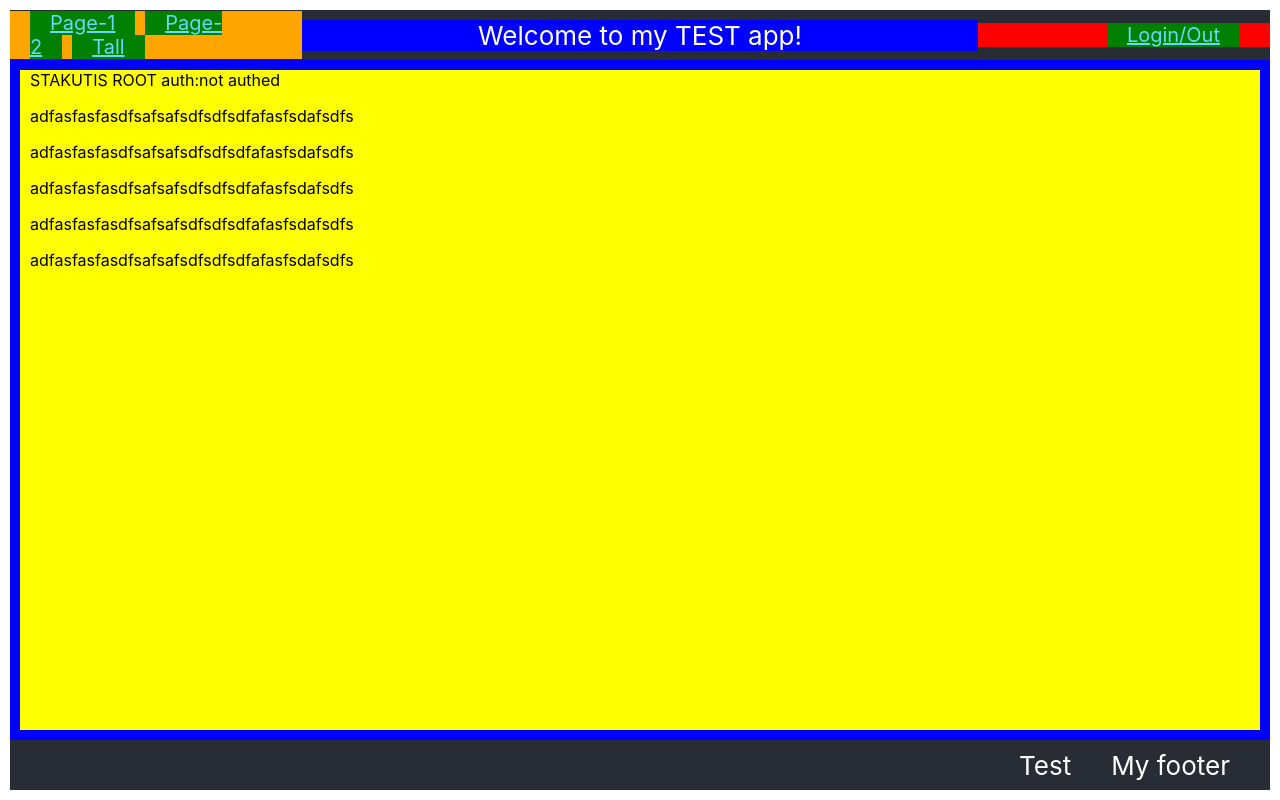
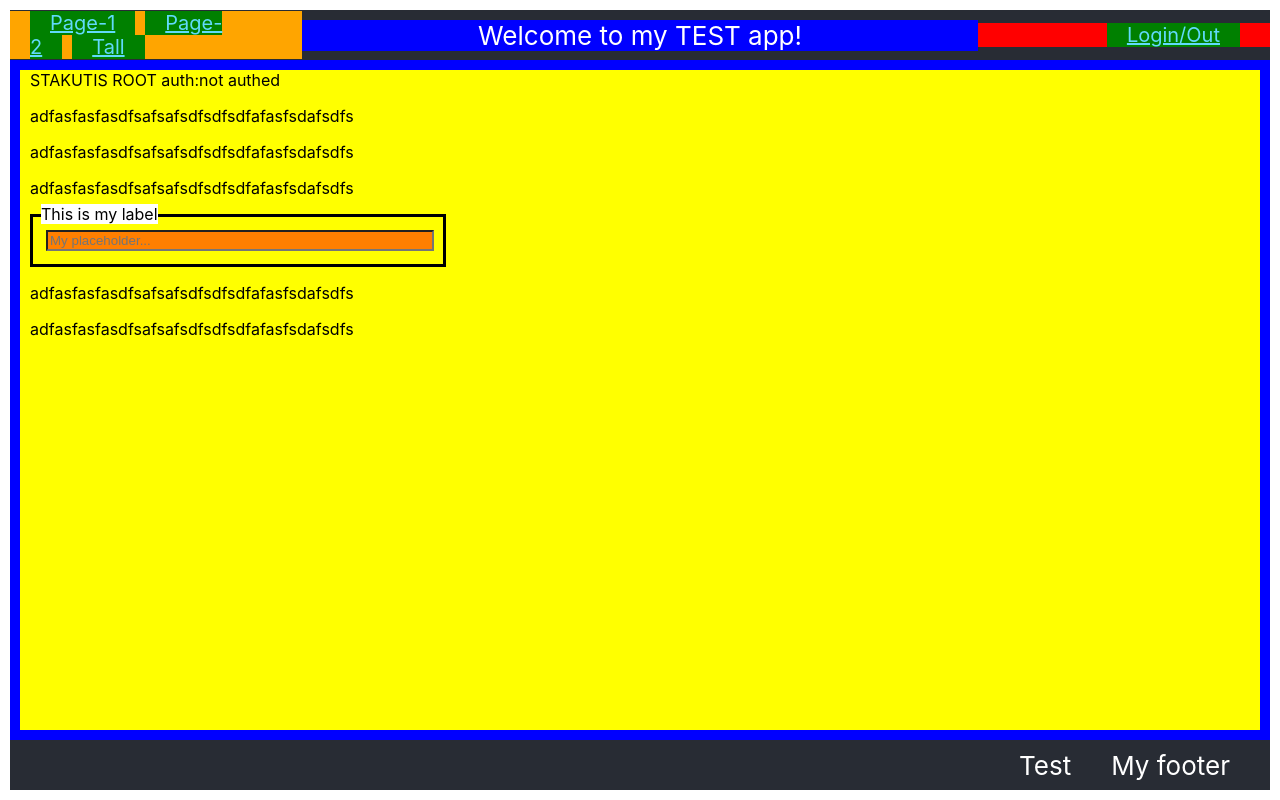
Before and after one commit to stakutis/Router-Flex-Jest-Cypresss, a React (Create React App) app: page / in a window 1280 px wide. Built offline with nearby package versions, Linux system fonts and the light colour scheme.

Commit message:
Bordered Input Box

```diff
--- a/src/App.css
+++ b/src/App.css
@@ -20,6 +20,7 @@ body {
 .Main {
   margin: var(--margin-spacing) 10px;
   padding: 0px 10px;
+  min-height2: 100vh;
   height: calc(100% - var(--banner-height) * 2 - 2 * var(--margin-spacing));
   background-color: yellow;
   overflow-y: auto;
--- a/src/App.js
+++ b/src/App.js
@@ -146,6 +146,43 @@ function App() {
     );
   };
 
+  const BorderedTextWithEmbeddedLabel = (props) => {
+    console.log("props:", props);
+    return (
+      <div
+        style={{
+          border: "3px solid black",
+          width: props.boxWidth,
+          padding: "5px",
+          position: "relative",
+        }}
+      >
+        <label
+          htmlFor="myText"
+          style={{
+            position: "absolute",
+            top: "-13px",
+            left: 8,
+            backgroundColor: "white",
+          }}
+        >
+          {props.label}
+        </label>
+        <input
+          type="text"
+          style={{
+            backgroundColor: "rgba(255,0,0,.5)",
+            width: "calc(100% - 20px)",
+            margin: 8,
+          }}
+          id="myText"
+          name="name"
+          placeholder={props.placeholder}
+        />
+      </div>
+    );
+  };
+
   return (
     <div className="App">
       <Router>
@@ -162,6 +199,11 @@ function App() {
               <p>adfasfasfasdfsafsafsdfsdfsdfafasfsdafsdfs</p>
               <p>adfasfasfasdfsafsafsdfsdfsdfafasfsdafsdfs</p>
               <p>adfasfasfasdfsafsafsdfsdfsdfafasfsdafsdfs</p>
+              <BorderedTextWithEmbeddedLabel
+                placeholder="My placeholder..."
+                boxWidth="400px"
+                label="This is my label"
+              />
               <p>adfasfasfasdfsafsafsdfsdfsdfafasfsdafsdfs</p>
               <p>adfasfasfasdfsafsafsdfsdfsdfafasfsdafsdfs</p>
             </Route>
```
